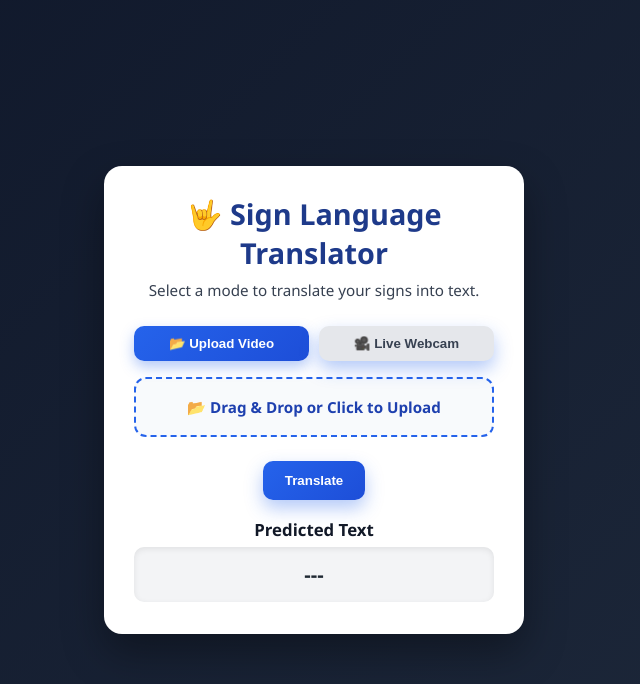
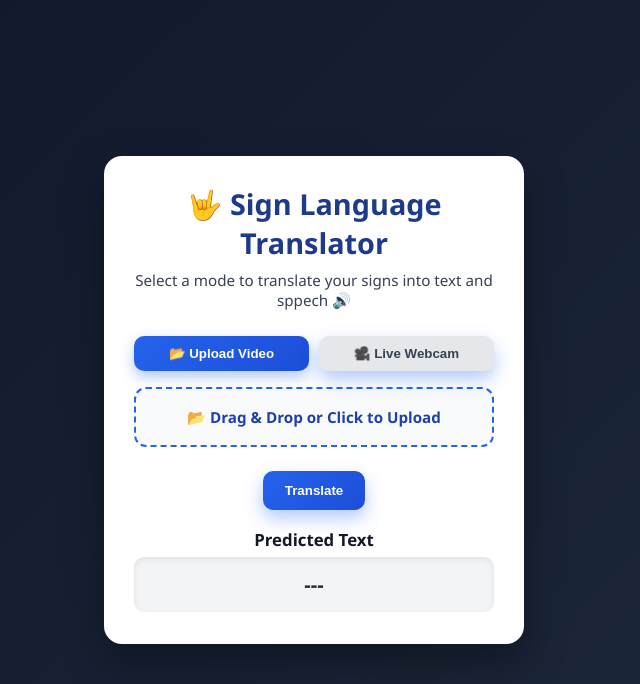
Before and after one commit to vivekanandasahoo-nitt27/sign-language-to-speech-conversion, a Flask app: page / in a window 1280 px wide. Shown: the top 684 px of the page, without its empty margins (326-966 px from the left). Run offline with Flask 3, Linux system fonts and the light colour scheme; parts of the project's set-up code (start-up, migrations or seed data) failed here and were passed over.

```diff
--- a/templates/index.html
+++ b/templates/index.html
@@ -9,7 +9,7 @@
 <body>
   <div class="card">
     <h1>🤟 Sign Language Translator</h1>
-    <p>Select a mode to translate your signs into text.</p>
+    <p>Select a mode to translate your signs into text and sppech 🔊 </p>
 
     <!-- Tabs -->
     <div class="tabs">
```
Also changed, not shown: 2 other files.
